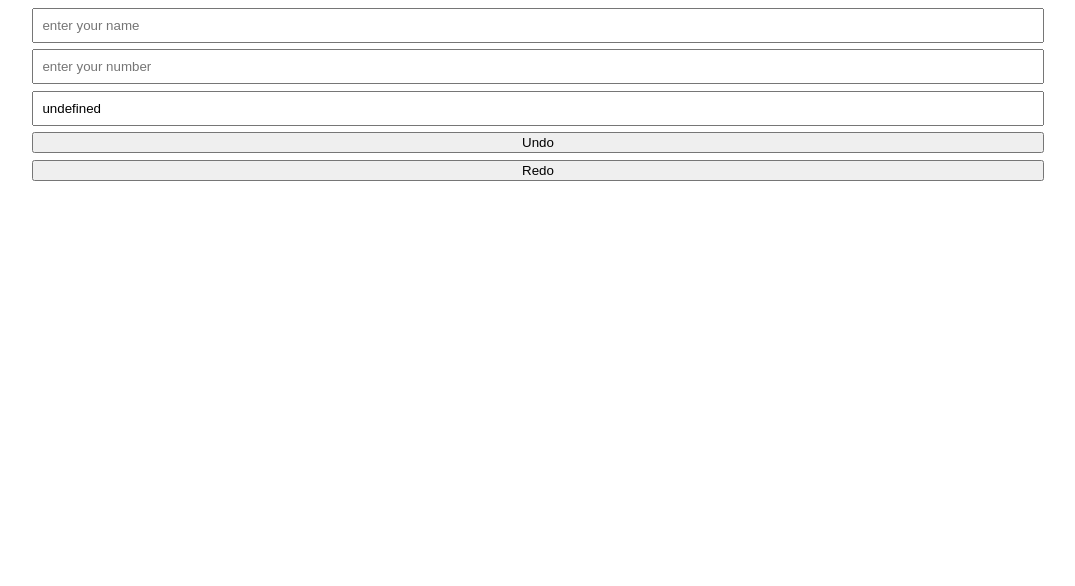
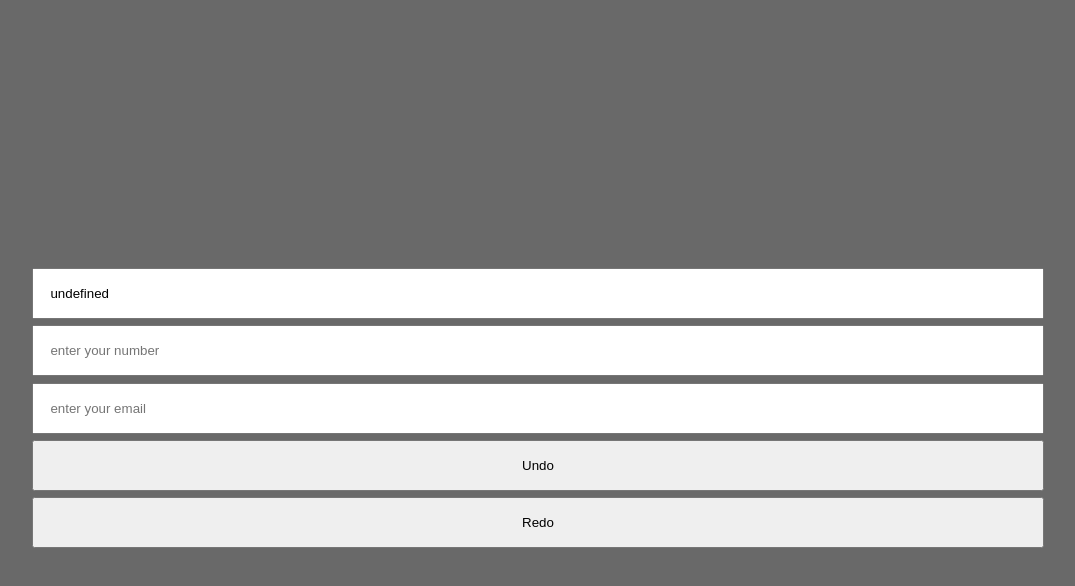
Before and after one commit to romeshjainn/Frontend-Prep, a plain HTML site: page undo multi/index.html in a window 1280 px wide. Both pictures are taken after a click on the button "Redo". Shown: the whole page, without its empty margins (102-1177 px from the left). Drawn offline with Linux system fonts and the light colour scheme.

Commit message:
index, script updated

```diff
--- a/undo multi/index.html
+++ b/undo multi/index.html
@@ -8,7 +8,10 @@
 <style>
     body{
         display: flex;
+        height: 100vh;
         justify-content: center;
+        align-items: center;
+        background-color:dimgrey;
     }
     .container{
         display:flex;
@@ -19,7 +22,10 @@
     input[type="text"],
     input[type="number"],
     input[type="email"]{
-        padding: .5rem;
+        padding: 1rem;
+    }
+    button{
+        padding: 1rem;
     }
 </style>
 <body>
--- a/undo multi/script.js
+++ b/undo multi/script.js
@@ -24,19 +24,19 @@ undo.onclick = function () {
   varStore.push(emailInput, numberInput, nameInput);
   varStore[count].value = " ";
 };
-let storeCount = -1;
-let inputCount = -1;
+
 redo.onclick = function () {
-  storeCount++;
-  inputCount++;
+    let storeCount = store.length - 1;
+    let inputCount = inputArr.length - 1;
 
-  inputArr[inputCount].value = store[storeCount];
-  console.log(inputArr[inputCount]);
-  console.log(store[storeCount]);
-  //     inputCount;
-  // emailInput.value = store[];
-  // for (let i = 0; i < inputArr.length; i++){
-  // }
+    inputArr[inputCount].value = store[storeCount];
+
+    store.pop();
+    inputArr.pop();
+
+    console.log(store);
+    console.log(inputArr);
 };
 
+
 // console.log(arr);
```
